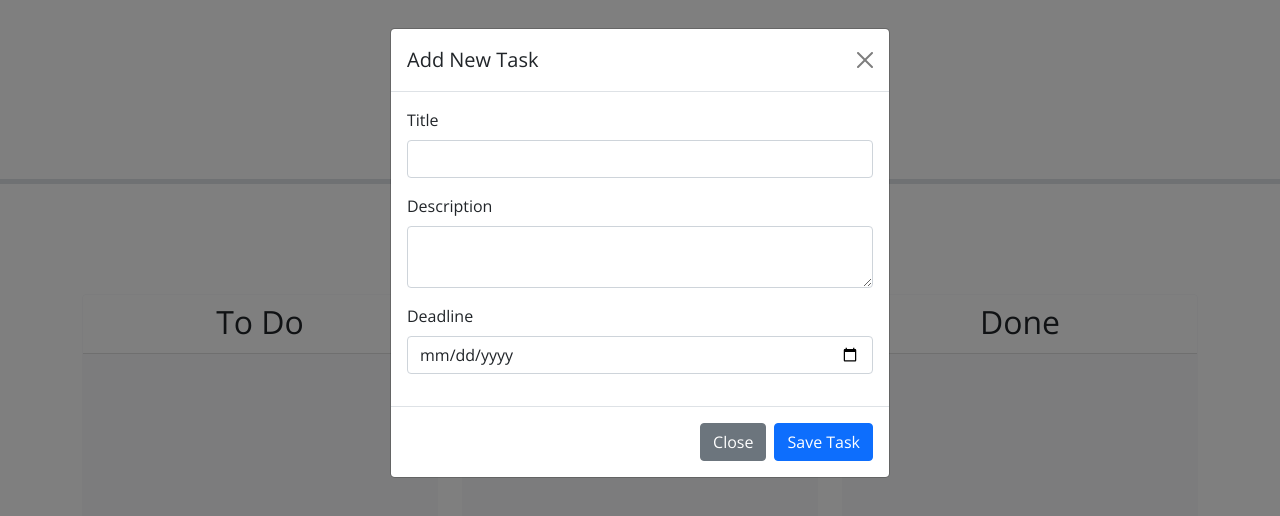
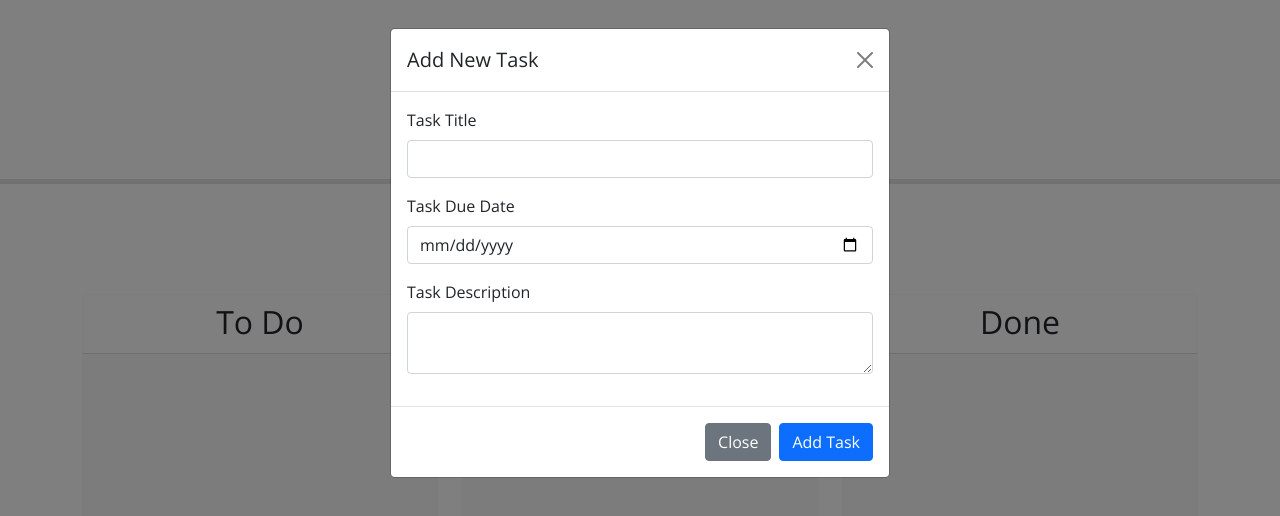
Before and after one commit to ShakeelKhan1998/Third-Party-API-Task-Board, a plain HTML site: page index.html in a window 1280 px wide. Both pictures are taken after a click on the button "Add Task". Drawn offline with nearby package versions, Linux system fonts and the light colour scheme; files that its build step writes are made by us from their sources; files whose address does not match are found by name.

Commit message:
initial commit

```diff
--- a/index.html
+++ b/index.html
@@ -32,21 +32,21 @@
           <form id="task-form">
             <div class="modal-body">
               <div class="mb-3">
-                <label for="task-title" class="form-label">Title</label>
+                <label for="task-title" class="form-label">Task Title</label>
                 <input type="text" class="form-control" id="task-title" required>
               </div>
               <div class="mb-3">
-                <label for="task-description" class="form-label">Description</label>
-                <textarea class="form-control" id="task-description" required></textarea>
+                <label for="task-deadline" class="form-label">Task Due Date</label>
+                <input type="date" class="form-control" id="task-deadline" required>
               </div>
               <div class="mb-3">
-                <label for="task-deadline" class="form-label">Deadline</label>
-                <input type="date" class="form-control" id="task-deadline" required>
+                <label for="task-description" class="form-label">Task Description</label>
+                <textarea class="form-control" id="task-description" required></textarea>
               </div>
             </div>
             <div class="modal-footer">
               <button type="button" class="btn btn-secondary" data-bs-dismiss="modal">Close</button>
-              <button type="submit" class="btn btn-primary">Save Task</button>
+              <button type="submit" class="btn btn-primary">Add Task</button>
             </div>
           </form>
         </div>
--- a/style.css
+++ b/style.css
@@ -4,8 +4,13 @@ body {
   }
 
   .swim-lanes {
-    min-height: 60vh;
+    min-height: 200px; /* Adjust this value as needed */
   }
+
+  .card-body {
+    min-height: 400px; /* Adjust this value as needed */
+  }
+
 
   .task-card {
     margin: 0 auto;
```
Lines whose indentation alone changed are shown as unchanged.
